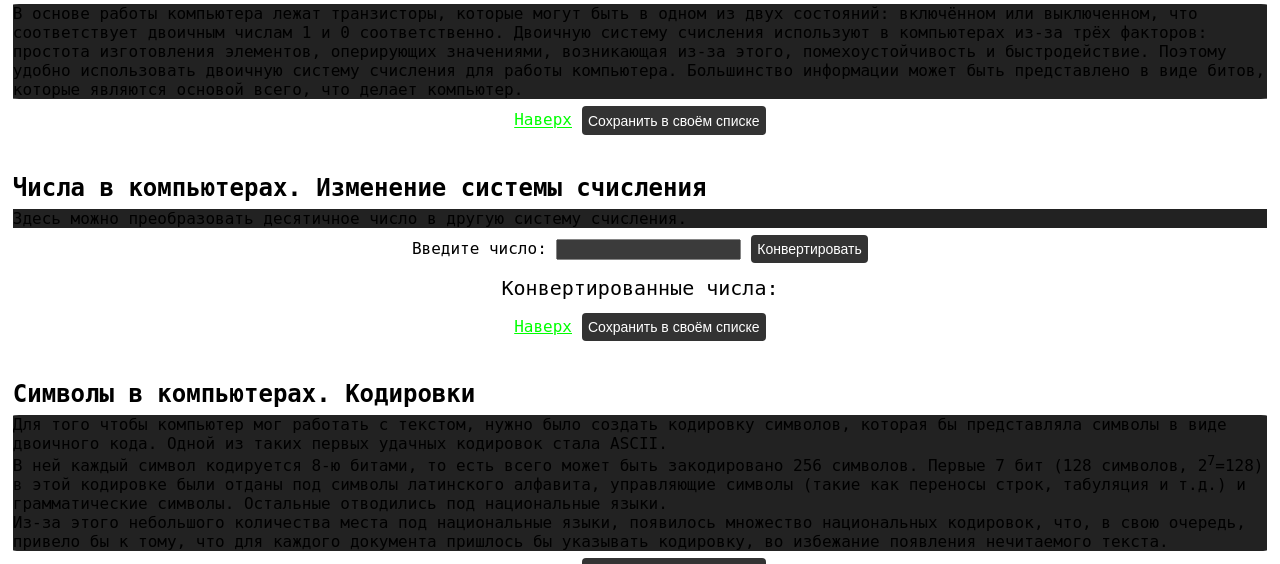
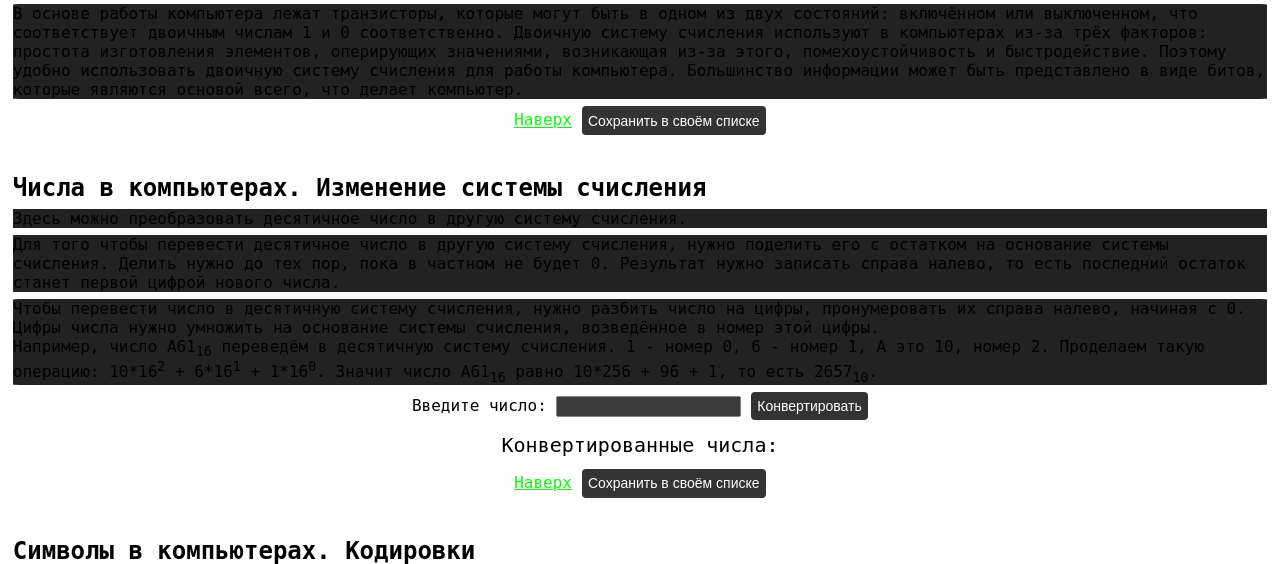
Before and after one commit to Geodeziy/W-0723, a Flask app: template templates/index1.html in a window 1280 px wide. Shown: the part 103-667 px from the top of the page. Run offline with Flask 3, Linux system fonts and the light colour scheme; the template is opened without the code that fills it, so the values that code supplies are empty; some libraries are stand-ins or nearby versions.

Commit message:
Добавление

```diff
--- a/bot.py
+++ b/bot.py
@@ -116,6 +116,7 @@ async def decode(message: Message, command: CommandObject):
         await message.answer('В вашей команде должно содержаться значение.')
 
 
+# Функция кодирует переданную строку
 @dp.message(Command('encode'))
 async def encode(message: Message, command: CommandObject):
     try:
--- a/templates/index1.html
+++ b/templates/index1.html
@@ -260,6 +260,9 @@
     <section id="number-base-converter-section">
         <h1 align="left" style="margin-bottom: auto">Числа в компьютерах. Изменение системы счисления</h1>
         <pre>Здесь можно преобразовать десятичное число в другую систему счисления.</pre>
+        <pre>Для того чтобы перевести десятичное число в другую систему счисления, нужно поделить его с остатком на основание системы счисления. Делить нужно до тех пор, пока в частном не будет 0. Результат нужно записать справа налево, то есть последний остаток станет первой цифрой нового числа.</pre>
+        <pre>Чтобы перевести число в десятичную систему счисления, нужно разбить число на цифры, пронумеровать их справа налево, начиная с 0. Цифры числа нужно умножить на основание системы счисления, возведённое в номер этой цифры.
+Например, число A61<sub>16</sub> переведём в десятичную систему счисления. 1 - номер 0, 6 - номер 1, A это 10, номер 2. Проделаем такую операцию: 10*16<sup>2</sup> + 6*16<sup>1</sup> + 1*16<sup>0</sup>. Значит число A61<sub>16</sub> равно 10*256 + 96 + 1, то есть 2657<sub>10</sub>.</pre>
         <label for="number">Введите число:</label>
         <input type="text" id="number">
         <button onclick="convert()">Конвертировать</button>
```
